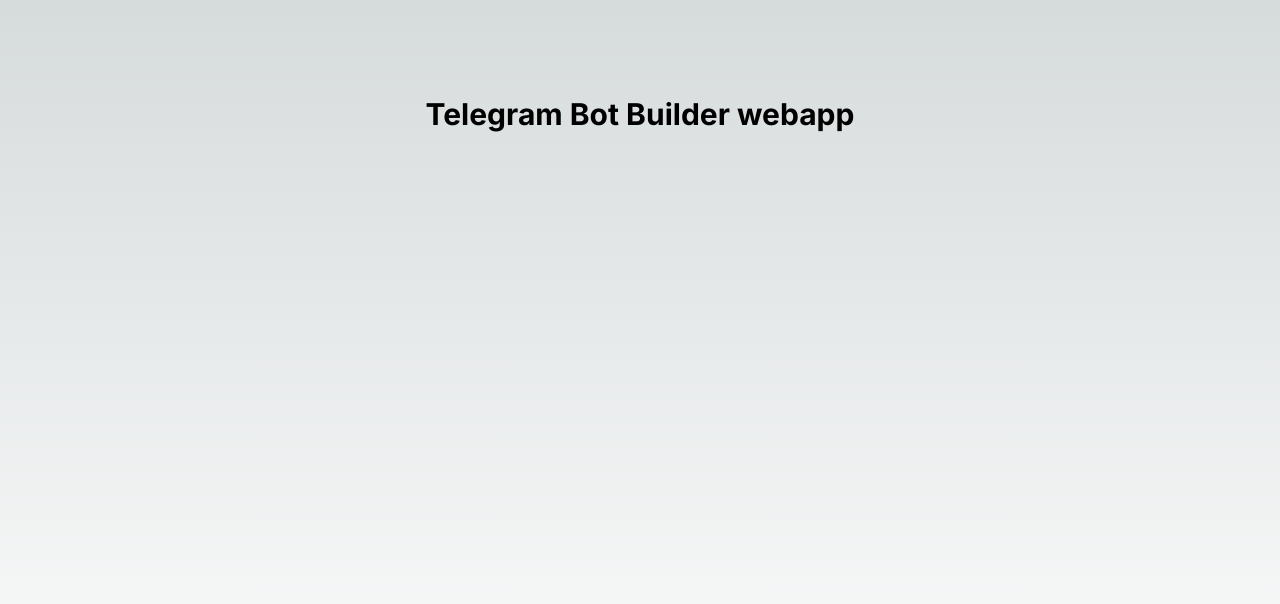
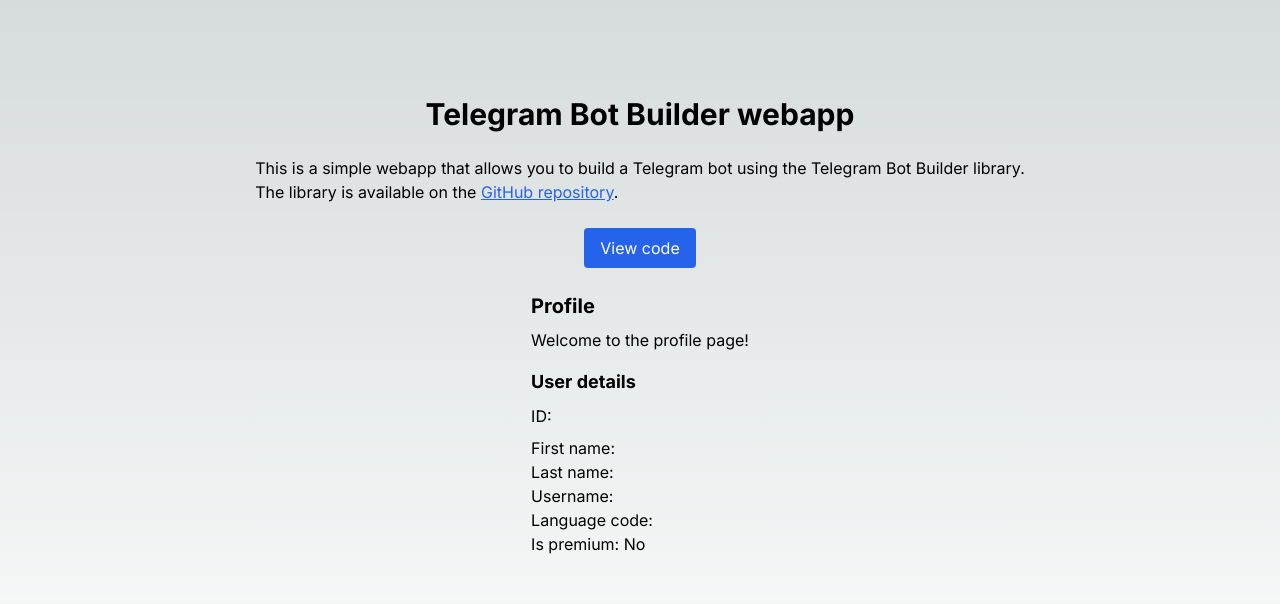
Before and after one commit to tgbotbuilder/react-webapp-example, a Next.js app: page / in a window 1280 px wide. Shown: the top 604 px of the page. Built offline with nearby package versions, Linux system fonts and the light colour scheme.

Commit message:
feat: show user info or code

```diff
--- a/app/page.tsx
+++ b/app/page.tsx
@@ -1,10 +1,13 @@
 'use client'
 
+import FormatCode from "@/components/FormatCode";
 import Loader from "@/components/Loader";
+import Profile from "@/components/Profile";
 import { useEffect, useState } from "react";
 
 export default function Home() {
   const [isMounted, setIsMounted] = useState(false);
+  const [view, setView] = useState<"profile" | "code">("profile")
 
   useEffect(() => {
     setIsMounted(true);
@@ -13,17 +16,24 @@
 
   if (!isMounted) return null;
 
+  const renderCode = () => {
+    return isMounted ? <FormatCode /> : <Loader />
+  }
+
   return (
-    <main className="flex min-h-screen flex-col items-center justify-between p-2 md:p-10 lg:p-24">
+    <main className="flex min-h-screen flex-col items-center gap-2 p-2 md:p-10 lg:p-24">
       <h1 className="text-3xl font-bold text-center">Telegram Bot Builder webapp</h1>
+      <div className="mt-4">
+        <p className="">This is a simple webapp that allows you to build a Telegram bot using the Telegram Bot Builder library.</p>
+        <p className="">The library is available on the <a href="https://github.com/tgbotbuilder/react-webapp-example" className="underline text-blue-600">GitHub repository</a>.</p>
+      </div>
+      <div>
+        <button onClick={() => setView("code")} className="mt-4 bg-blue-600 text-white px-4 py-2 rounded">View code</button>
+      </div>
       {
-        isMounted
-          ? (
-            <pre>
-              {JSON.stringify(window?.Telegram?.WebApp, null, 2)}
-            </pre>
-          )
-          : <Loader />
+        view === "profile"
+          ? <Profile />
+          : renderCode()
       }
     </main>
   );
--- /dev/null
+++ b/components/FormatCode.tsx
@@ -0,0 +1,7 @@
+export default function FormatCode() {
+  return (
+    <pre className="w-screen">
+      {JSON.stringify(window.Telegram?.WebApp, null, 2)}
+    </pre>
+  )
+}
--- /dev/null
+++ b/components/Profile.tsx
@@ -0,0 +1,41 @@
+import { useEffect, useState } from "react";
+
+export default function Profile() {
+  const [user, setUser] = useState<any>();
+
+  useEffect(() => {
+    if (window.Telegram?.WebApp) {
+      // first we should validate that the information is correct with initData but we can use initDataUnsafe for now
+      // how to validate: https://core.telegram.org/bots/webapps#validating-data-received-via-the-mini-app
+      const telegram_user = window.Telegram.WebApp.initDataUnsafe?.user
+      setUser(telegram_user)
+    }
+  }, [window.Telegram?.WebApp])
+  return (
+    <div className="mt-4">
+      <h2 className="text-xl font-bold">Profile</h2>
+      <p className="mt-2">Welcome to the profile page!</p>
+      <div className="mt-4">
+        <h3 className="text-lg font-bold">User details</h3>
+        <p className="mt-2">
+          ID: {user?.id}
+        </p>
+        <p className="mt-2">
+          First name: {user?.first_name}
+        </p>
+        <p className="">
+          Last name: {user?.last_name}
+        </p>
+        <p className="">
+          Username: {user?.username}
+        </p>
+        <p className="">
+          Language code: {user?.language_code}
+        </p>
+        <p className="">
+          Is premium: {user?.is_premium ? "Yes" : "No"}
+        </p>
+      </div>
+    </div>
+  );
+}
```
Also changed, not shown: telegram-types.d.ts (+14 -1 lines).
